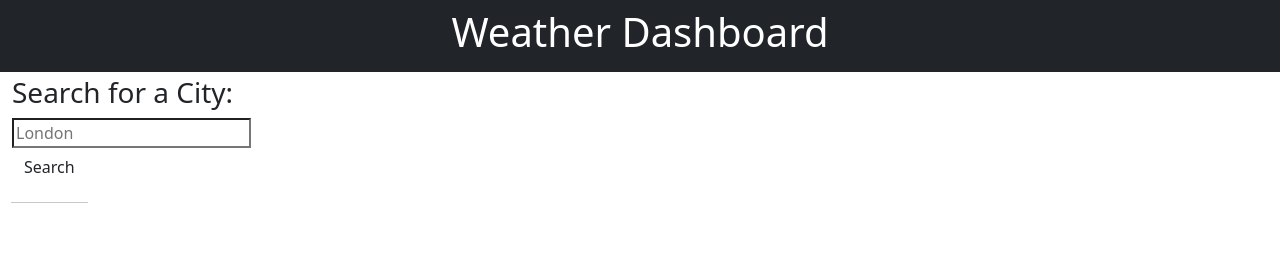
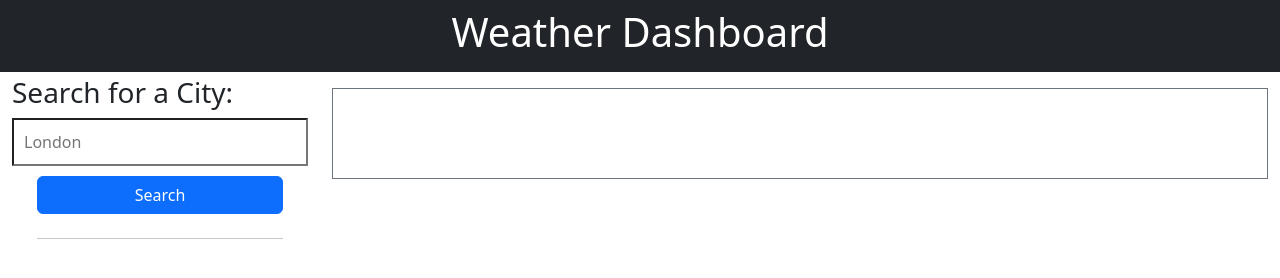
Before and after one commit to Embow24/Weather-Dashboard, a plain HTML site: page index.html in a window 1280 px wide. Drawn offline with nearby package versions, Linux system fonts and the light colour scheme.

Commit message:
added bootstrap to the search button and styling to the input field

```diff
--- a/index.html
+++ b/index.html
@@ -27,8 +27,8 @@
             <div class="input-group">
               <input class="form-input weather-search" type="text" id="search-input" placeholder="London"
                 aria-labelledby="form-heading" aria-controls="today forecast" />
-              <div class="input-group-append">
-                <button type="submit" class="btn search-button" id="search-button" aria-label="submit search">
+              <div class="input-group-append d-grid gap-2 col-10 mx-auto">
+                <button type="submit" class="btn btn-primary search-button" id="search-button" aria-label="submit search">
                   Search
                 </button>
                 <hr class="hr weather-hr" />
@@ -40,7 +40,7 @@
       </aside>
 
       <div class="col-lg-9 pb-3">
-        <section id="today" class="mt-3" role="region" aria-live="polite"></section>
+        <section id="today" class="mt-3 border border-secondary" role="region" aria-live="polite"></section>
         <section id="forecast" class="row mt-3" role="region" aria-live="polite"></section>
       </div>
     </div>
--- a/styles/reset.css
+++ b/styles/reset.css
@@ -0,0 +1,10 @@
+#search-input {
+width: 100%;
+padding: 10px;
+margin-bottom: 10px;
+}
+
+#today {
+    padding: 5px;
+    height: 50%;
+}
```
